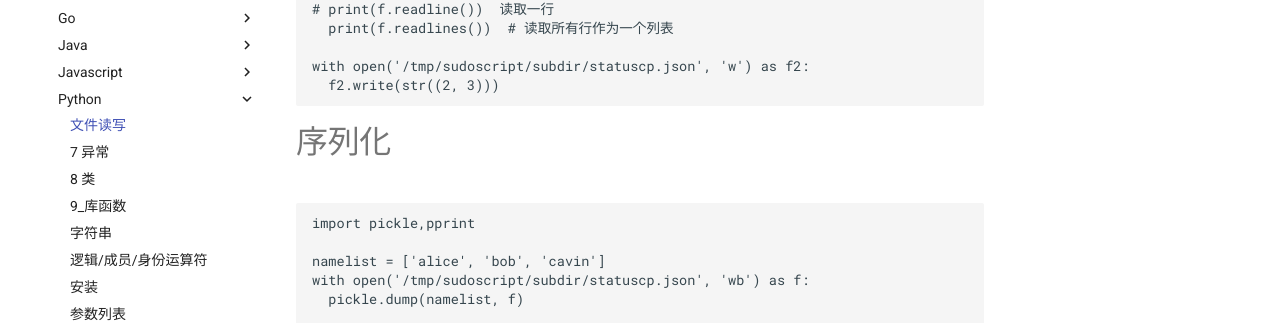
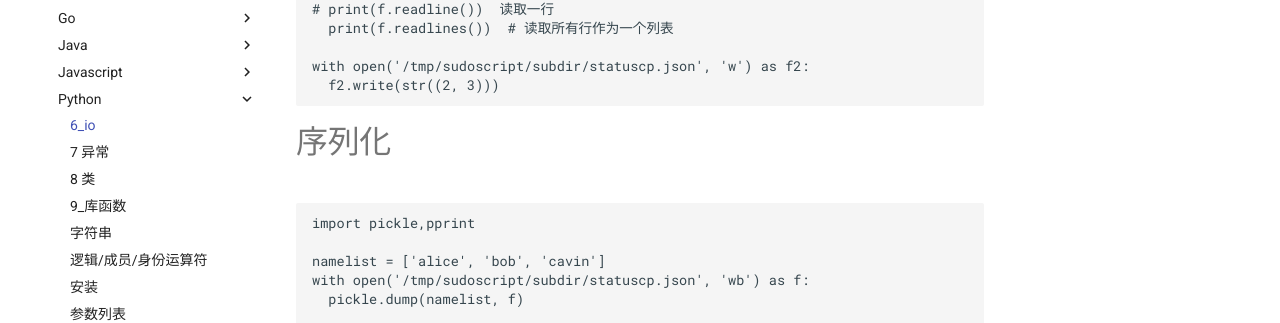
Before and after one commit to islibra/wiki, an MkDocs documentation site: the page built from docs/coding/python/6_io.md, in a window 1280 px wide. Shown: the part 228-551 px from the top of the page. Built offline with MkDocs 1.6.1 and Material for MkDocs 9.7.7, drawn with Linux system fonts in a browser that asks for light colours.

Commit message:
Update 6_io.md

````diff
--- a/docs/coding/python/6_io.md
+++ b/docs/coding/python/6_io.md
@@ -1,3 +1,7 @@
+---
+title: 6_io
+---
+
 # 文件读写
 
 ```python
````
